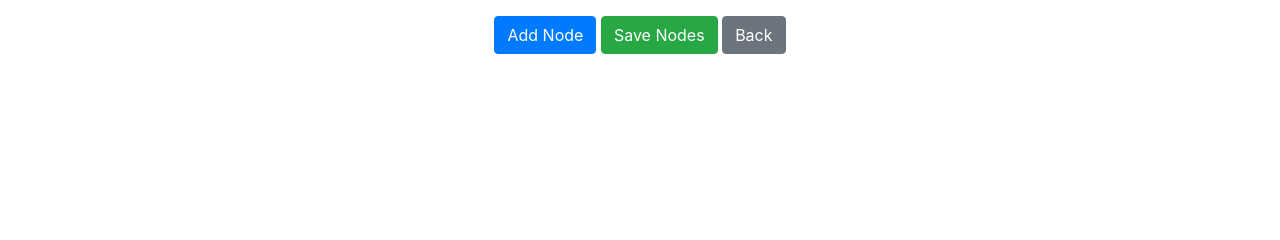
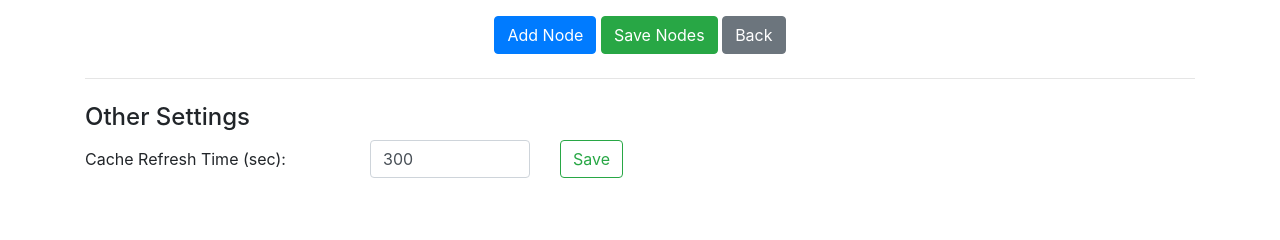
Before and after one commit to acresp/nmos-web-patcher, a Flask app: page /settings in a window 1280 px wide. Shown: the part 107-347 px from the top of the page. Run offline with Flask 3, Linux system fonts and the light colour scheme; some libraries are stand-ins or nearby versions.

Commit message:
v1.3 - Added discovery cache system to reduce NMOS API requests. Includes auto refresh, settings UI, and manual refresh.

```diff
--- a/app.py
+++ b/app.py
@@ -2,6 +2,8 @@ from flask import Flask
 from routes.main import main_bp
 from routes.settings import settings_bp
 from routes.api import api_bp
+from services.cache import refresh_discovery, start_auto_refresh
+import os
 
 app = Flask(__name__)
 app.register_blueprint(main_bp)
@@ -9,4 +11,10 @@ app.register_blueprint(settings_bp)
 app.register_blueprint(api_bp)
 
 if __name__ == "__main__":
+    from services.cache import refresh_discovery, start_auto_refresh
+
+    refresh_discovery()
+    if os.environ.get("WERKZEUG_RUN_MAIN") == "true":
+        start_auto_refresh()
+
     app.run(host="0.0.0.0", port=5000, debug=True)
--- a/routes/settings.py
+++ b/routes/settings.py
@@ -1,6 +1,7 @@
 from flask import Blueprint, request, jsonify, render_template
 from services.data_loader import load_nodes, save_nodes
 from services.nmos_discovery import detect_nmos_and_connection_versions
+import json
 
 settings_bp = Blueprint('settings', __name__)
 
@@ -10,7 +11,20 @@ def settings():
         new_nodes = request.json
         save_nodes(new_nodes)
         return jsonify({"status": "success", "message": "Nodes updated"})
-    return render_template('settings.html', nodes=load_nodes())
+
+    try:
+        with open("settings.json") as f:
+            refresh_interval = json.load(f).get("refresh_interval", 600)
+
+    except:
+        refresh_interval = 10
+
+    return render_template(
+        'settings.html',
+        nodes=load_nodes(),
+        refresh_interval=refresh_interval
+    )
+
 
 @settings_bp.route('/detect_versions', methods=['POST'])
 def detect_versions():
@@ -21,3 +35,35 @@ def detect_versions():
         return jsonify({"status": "success", "versions": versions})
     else:
         return jsonify({"status": "error", "message": f"Detected versions: {versions}"}), 500
+
+@settings_bp.route('/refresh_cache')
+def refresh_cache():
+    from services.cache import refresh_discovery
+    refresh_discovery()
+    return jsonify({"status": "ok", "message": "Cache refreshed"})
+
+@settings_bp.route('/update_refresh_interval', methods=['POST'])
+def update_refresh_interval():
+    try:
+        data = request.json
+        interval = int(data.get("refresh_interval", 600))
+        with open("settings.json", "r") as f:
+            settings_data = json.load(f)
+        settings_data["refresh_interval"] = interval
+        with open("settings.json", "w") as f:
+            json.dump(settings_data, f, indent=2)
+        return jsonify({"status": "success", "message": "Refresh interval updated."})
+    except Exception as e:
+        print(f"[ERROR] Failed to save refresh interval: {e}")
+        return jsonify({"status": "error", "message": "Failed to save refresh interval"}), 500
+
+def load_refresh_interval():
+    try:
+        with open("settings.json") as f:
+            settings = json.load(f)
+            interval = int(settings.get("refresh_interval", 600))
+            print(f"[DEBUG] Loaded refresh interval from settings.json: {interval} seconds")
+            return interval
+    except Exception as e:
+        print(f"[WARNING] Could not load refresh interval, using default 600. Error: {e}")
+        return 600
--- a/services/data_loader.py
+++ b/services/data_loader.py
@@ -1,7 +1,6 @@
 import os
 import json
 import requests
-
 
 NODES_FILE = 'nodes.json'
 
--- a/services/nmos_connection.py
+++ b/services/nmos_connection.py
@@ -1,6 +1,6 @@
 import requests
+import concurrent.futures
 from .nmos_discovery import fetch_node_data, get_resource_type
-import concurrent.futures
 
 def load_receivers_and_sources(nodes):
     receivers, sources = [], []
--- /dev/null
+++ b/settings.json
@@ -0,0 +1,4 @@
+{
+  "refresh_interval": 300,
+  "refresh_interval_minutes": 10
+}
--- a/templates/settings.html
+++ b/templates/settings.html
@@ -102,4 +102,38 @@
         renderTable();
     };
 </script>
+
+<hr class="my-4">
+<h4>Other Settings</h4>
+<form id="refresh-settings-form" class="mb-3">
+  <div class="form-group row align-items-center">
+    <label for="refresh-interval" class="col-sm-3 col-form-label">Cache Refresh Time (sec):</label>
+    <div class="col-sm-2">
+      <input type="number" class="form-control" id="refresh-interval" min="10" required value="{{ refresh_interval }}">
+    </div>
+    <div class="col-sm-2">
+      <button type="submit" class="btn btn-outline-success">Save</button>
+    </div>
+  </div>
+</form>
+
+<script>
+document.getElementById("refresh-settings-form").addEventListener("submit", function(e) {
+  e.preventDefault();
+  const interval = parseInt(document.getElementById("refresh-interval").value);
+  if (interval >= 10) {
+    fetch("/update_refresh_interval", {
+      method: "POST",
+      headers: { "Content-Type": "application/json" },
+      body: JSON.stringify({ refresh_interval: interval })
+    })
+    .then(res => res.json())
+    .then(data => alert(data.message || "Saved"))
+    .catch(() => alert("Failed to save refresh interval"));
+  } else {
+    alert("Minimum refresh interval is 10 seconds");
+  }
+});
+</script>
+
 {% endblock %}
```
Also changed, not shown: routes/api.py (+23 -8 lines), routes/main.py (+8 -9 lines), services/cache.py (added, +66 -0 lines), services/discovery_cache_builder.py (added, +25 -0 lines), services/nmos_discovery.py (+17 -1 lines), 1 other file.
